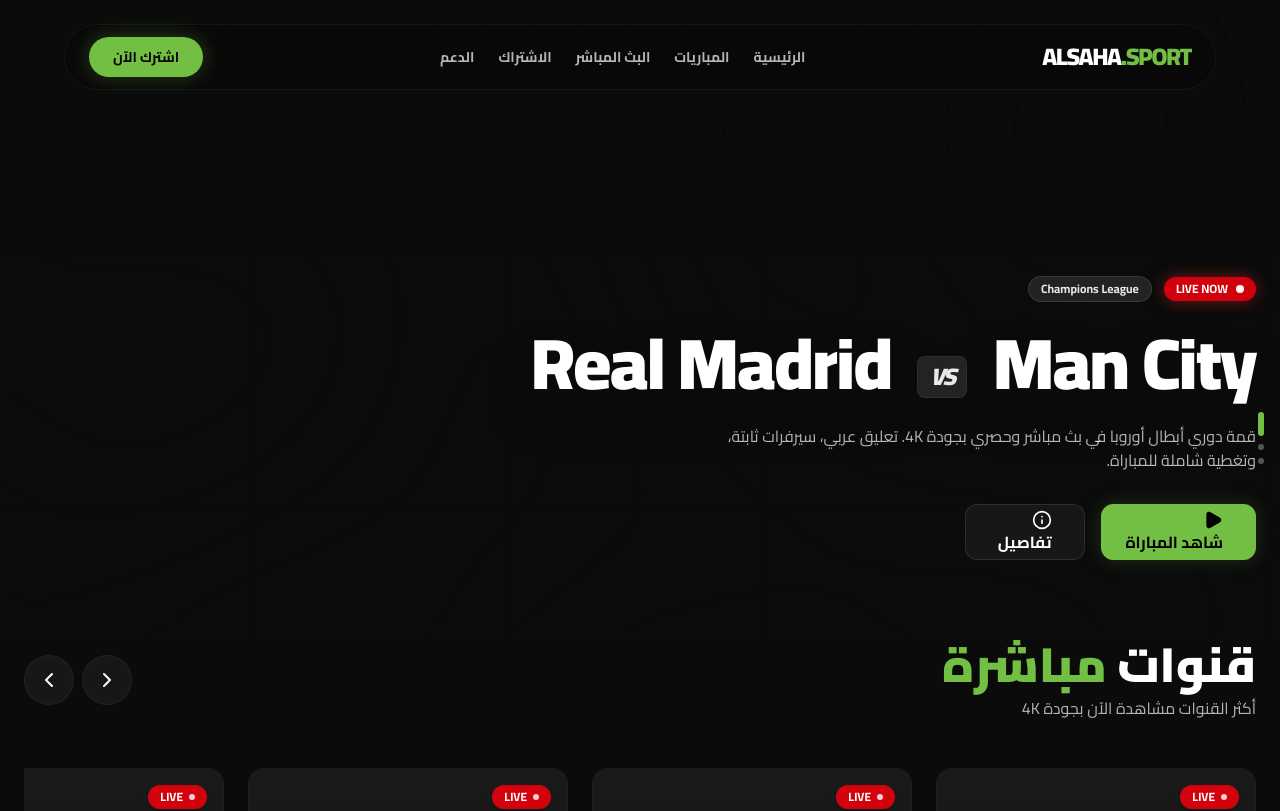
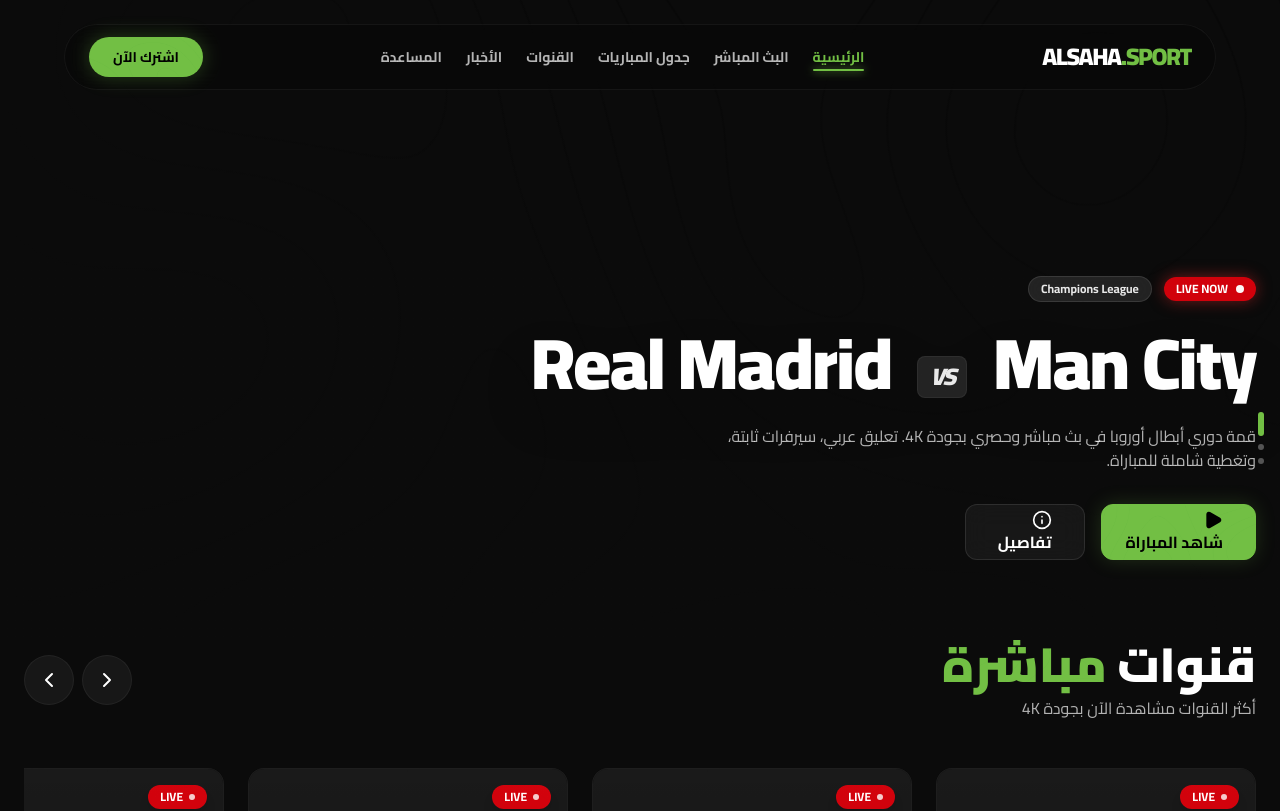
Before and after one commit to Abdallayasseer/Alsahasport-front, a Next.js app: page / in a window 1280 px wide. Shown: the top 811 px of the page. Built offline with nearby package versions, Linux system fonts and the light colour scheme.

Commit message:
feat: restore complete navigation with new links and icons
- Update BottomNav with 5 core items and new icons\n- Update Navbar with Channels and News links\n- Restore active link styling and mobile Z-index

```diff
--- a/src/components/layout/BottomNav.tsx
+++ b/src/components/layout/BottomNav.tsx
@@ -2,21 +2,22 @@
 
 import Link from "next/link";
 import { usePathname } from "next/navigation";
-import { Home, Radio, Trophy, Zap, Headset } from "lucide-react";
+import { Home, Calendar, Tv, CreditCard, Headset } from "lucide-react";
 import { motion } from "framer-motion";
+
 export default function BottomNav() {
   const pathname = usePathname();
 
   const navItems = [
     { name: "الرئيسية", href: "/", Icon: Home },
-    { name: "مباشر", href: "/live", Icon: Radio },
-    { name: "المباريات", href: "/matches", Icon: Trophy },
-    { name: "اشتراك", href: "/subscription", Icon: Zap },
+    { name: "المباريات", href: "/matches", Icon: Calendar },
+    { name: "مباشر", href: "/live", Icon: Tv },
+    { name: "الاشتراكات", href: "/subscription", Icon: CreditCard },
     { name: "الدعم", href: "/support", Icon: Headset },
   ];
 
   return (
-    <div className="fixed bottom-4 left-4 right-4 z-50 md:hidden flex justify-center pointer-events-none">
+    <div className="fixed bottom-4 left-4 right-4 z-[100] md:hidden flex justify-center pointer-events-none">
       <nav
         className="
           pointer-events-auto
--- a/src/components/layout/Navbar.tsx
+++ b/src/components/layout/Navbar.tsx
@@ -1,9 +1,20 @@
 "use client";
 
 import Link from "next/link";
-
+import { usePathname } from "next/navigation";
 
 export default function Navbar() {
+  const pathname = usePathname();
+
+  const navLinks = [
+    { name: "الرئيسية", href: "/" },
+    { name: "البث المباشر", href: "/live" },
+    { name: "جدول المباريات", href: "/matches" },
+    { name: "القنوات", href: "/channels" },
+    { name: "الأخبار", href: "/news" },
+    { name: "المساعدة", href: "/support" },
+  ];
+
   return (
     <nav className="hidden md:flex fixed top-0 left-0 right-0 z-40 justify-center pt-6 px-4 pointer-events-none">
       <div
@@ -16,23 +27,37 @@
           "
       >
           {/* Logo */}
-          <Link href="/" className="flex items-center gap-2 group">
+          <Link href="/" className="flex items-center gap-2 group flex-shrink-0">
              <span className="font-black text-2xl tracking-tighter text-white">
                 ALSAHA<span className="text-alsaha-green">.SPORT</span>
              </span>
           </Link>
 
           {/* Desktop Nav Items */}
-          <div className="flex items-center gap-6">
-             <Link href="/" className="text-sm font-bold text-white/70 hover:text-white transition-colors">الرئيسية</Link>
-             <Link href="/matches" className="text-sm font-bold text-white/70 hover:text-white transition-colors">المباريات</Link>
-             <Link href="/live" className="text-sm font-bold text-white/70 hover:text-white transition-colors">البث المباشر</Link>
-             <Link href="/subscription" className="text-sm font-bold text-white/70 hover:text-white transition-colors">الاشتراك</Link>
-             <Link href="/support" className="text-sm font-bold text-white/70 hover:text-white transition-colors">الدعم</Link>
+          <div className="hidden md:flex flex-1 items-center justify-center gap-6">
+             {navLinks.map((link) => {
+                const isActive = pathname === link.href;
+                return (
+                   <Link
+                      key={link.href}
+                      href={link.href}
+                      className={`text-sm font-bold transition-all relative ${
+                        isActive
+                        ? "text-alsaha-green"
+                        : "text-white/70 hover:text-white"
+                      }`}
+                   >
+                     {link.name}
+                     {isActive && (
+                        <span className="absolute -bottom-1 left-0 right-0 h-0.5 bg-alsaha-green rounded-full shadow-[0_0_8px_#72BF44]" />
+                     )}
+                   </Link>
+                );
+             })}
           </div>
 
           {/* Actions */}
-          <div className="flex items-center gap-4">
+          <div className="flex items-center gap-4 flex-shrink-0">
               <Link href="/subscription">
                  <button className="flex items-center gap-2 px-6 py-2.5 rounded-full bg-alsaha-green hover:bg-[#65aa3c] text-black text-sm font-bold transition-all shadow-[0_0_20px_rgba(114,191,68,0.3)] hover:shadow-[0_0_30px_rgba(114,191,68,0.5)] transform hover:scale-105">
                     <span>اشترك الآن</span>
```
